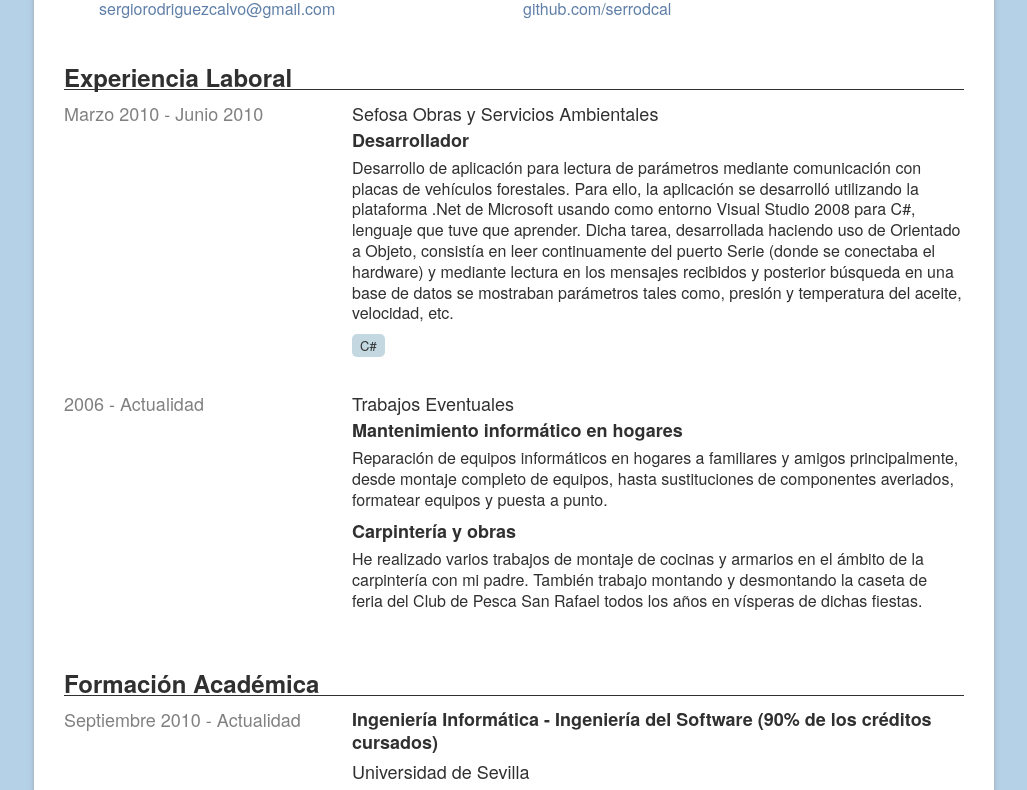
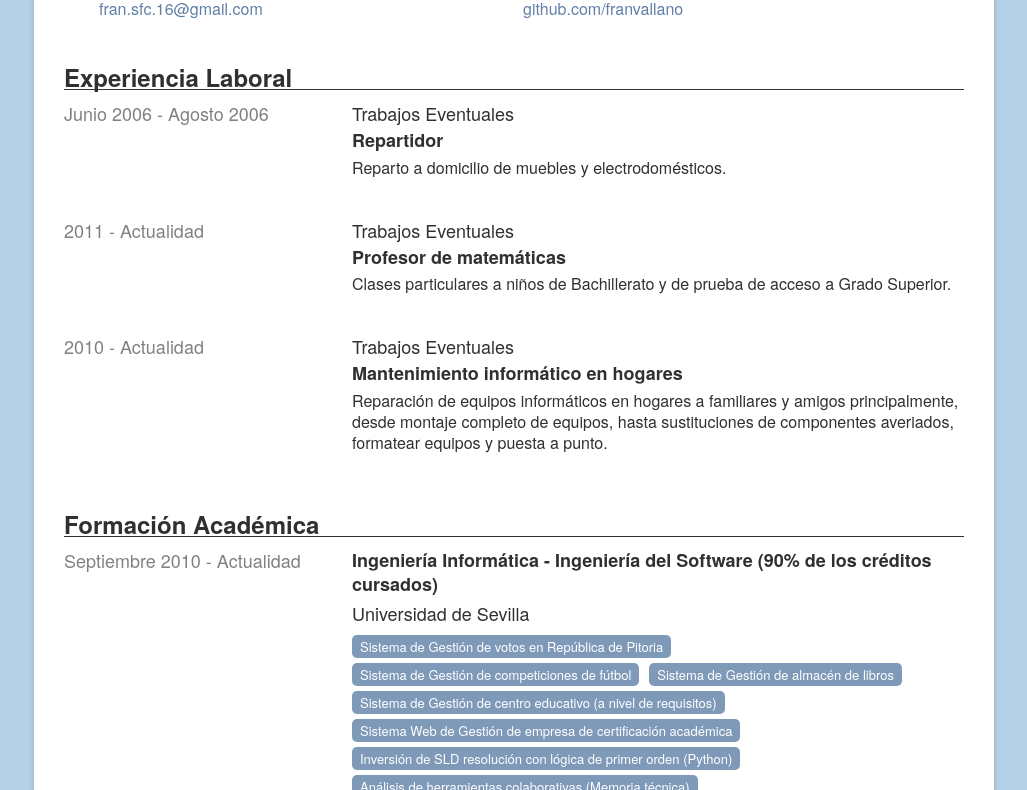
Before and after one commit to franvallano/franvallano.github.io, a plain HTML site: page index.html in a window 1280 px wide. Shown: the part 144-934 px from the top of the page, without its empty margins (126-1153 px from the left). Drawn offline with Linux system fonts and the light colour scheme.

Commit message:
Modificacion del nombre y titulo de la pagina, y primera version del apartado Experiencia Laboral

```diff
--- a/index.html
+++ b/index.html
@@ -4,7 +4,7 @@
 <head>
   <meta http-equiv="Content-Type" content="text/html; charset=UTF-8" />
   <link rel="stylesheet" href="style.css" type="text/css" media="screen,print" charset="utf-8">
-  <title>Curr&iacute;culum Vitae de Sergio Rodr&iacute;guez Calvo</title>
+  <title>Curr&iacute;culum Vitae de Francisco Javier Delgado Vallano</title>
   <!--[if IE 6]>
     <link rel="stylesheet" href="style_ie6.css" type="text/css" media="screen" charset="utf-8" />
     <![endif]-->
@@ -14,47 +14,52 @@
 
     <div class="content">
       <div class="wrapper">
-        <h1>Sergio Rodr&iacute;guez Calvo</h1>
+        <h1>Francisco Javier Delgado Vallano</h1>
         <div class="contact">
           <ul>
-            <li class="mail"><a href="mailto:sergiorodriguezcalvo@gmail.com" target="_blank">sergiorodriguezcalvo@gmail.com</a></li>
-            <li class="github"><a href="https://github.com/serrodcal" target="_blank">github.com/serrodcal</a></li>
+            <li class="mail"><a href="mailto:fran.sfc.16@gmail.com" target="_blank">fran.sfc.16@gmail.com</a></li>
+            <li class="github"><a href="https://github.com/franvallano" target="_blank">github.com/franvallano</a></li>
           </ul>
         </div><!-- #contact -->
 
         <div class="section">
           <h2>Experiencia Laboral</h2>
           <div class="period">
-            <div class="date">Marzo 2010 - Junio 2010</div>
+            <div class="date">Junio 2006 - Agosto 2006</div>
             <div class="description">
-              <div class="company">Sefosa Obras y Servicios Ambientales</div>
-              <div class="job">Desarrollador</div>
+              <div class="company">Trabajos Eventuales</div>
+              <div class="job">Repartidor</div>
               <div class="job_description">
-                Desarrollo de aplicaci&oacute;n para lectura de par&aacute;metros mediante comunicaci&oacute;n con placas de veh&iacute;culos forestales. Para ello,
-				la aplicaci&oacute;n se desarroll&oacute; utilizando la plataforma .Net de Microsoft usando como entorno Visual Studio 2008 para C#, lenguaje que tuve que
-				aprender. Dicha tarea, desarrollada haciendo uso de Orientado a Objeto, consist&iacute;a en leer continuamente del puerto Serie (donde se conectaba
-				el hardware) y mediante lectura en los mensajes recibidos y posterior b&uacute;squeda en una base de datos se mostraban par&aacute;metros tales como,
-				presi&oacute;n y temperatura del aceite, velocidad, etc.
+                Reparto a domicilio de muebles y electrodom&eacute;sticos.
               </div>
 			  <ul class="technologies">
-                <li>C#</li>
+
               </ul>
             </div>
 		  </div>
 
 		  <div class="period">
-            <div class="date">2006 - Actualidad</div>
+            <div class="date">2011 - Actualidad</div>
+            <div class="description">
+              <div class="company">Trabajos Eventuales</div>
+              <div class="job">Profesor de matem&aacute;ticas</div>
+              <div class="job_description">
+                Clases particulares a niños de Bachillerato y de prueba de acceso a Grado Superior.
+              </div>
+			  <ul class="technologies">
+
+              </ul>
+            </div>
+		  </div>
+
+		  <div class="period">
+            <div class="date">2010 - Actualidad</div>
             <div class="description">
               <div class="company">Trabajos Eventuales</div>
 			  <div class="job">Mantenimiento inform&aacute;tico en hogares</div>
               <div class="job_description">
                 Reparaci&oacuten de equipos inform&aacute;ticos en hogares a familiares y amigos principalmente, desde montaje completo de equipos, hasta sustituciones de
 				componentes averiados, formatear equipos y puesta a punto.
-              </div>
-			  <div class="job">Carpinter&iacute;a y obras</div>
-              <div class="job_description">
-                He realizado varios trabajos de montaje de cocinas y armarios en el &aacute;mbito de la carpinter&iacute;a con mi padre. Tambi&eacute;n trabajo montando y
-				desmontando la caseta de feria del Club de Pesca San Rafael todos los años en v&iacute;speras de dichas fiestas.
               </div>
             </div>
 		  </div>
```
